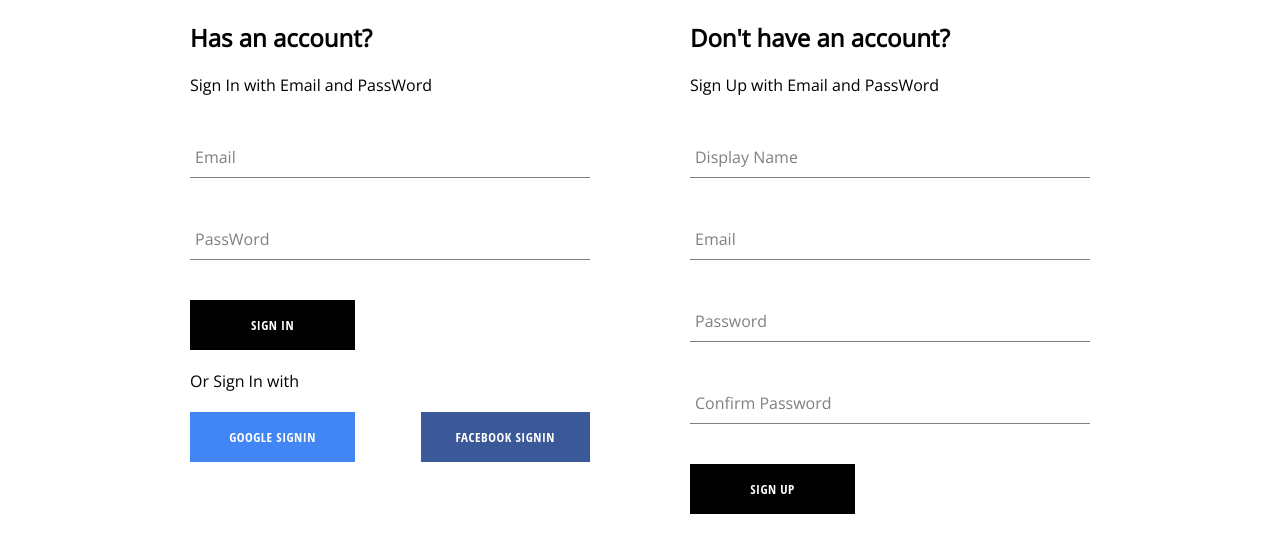
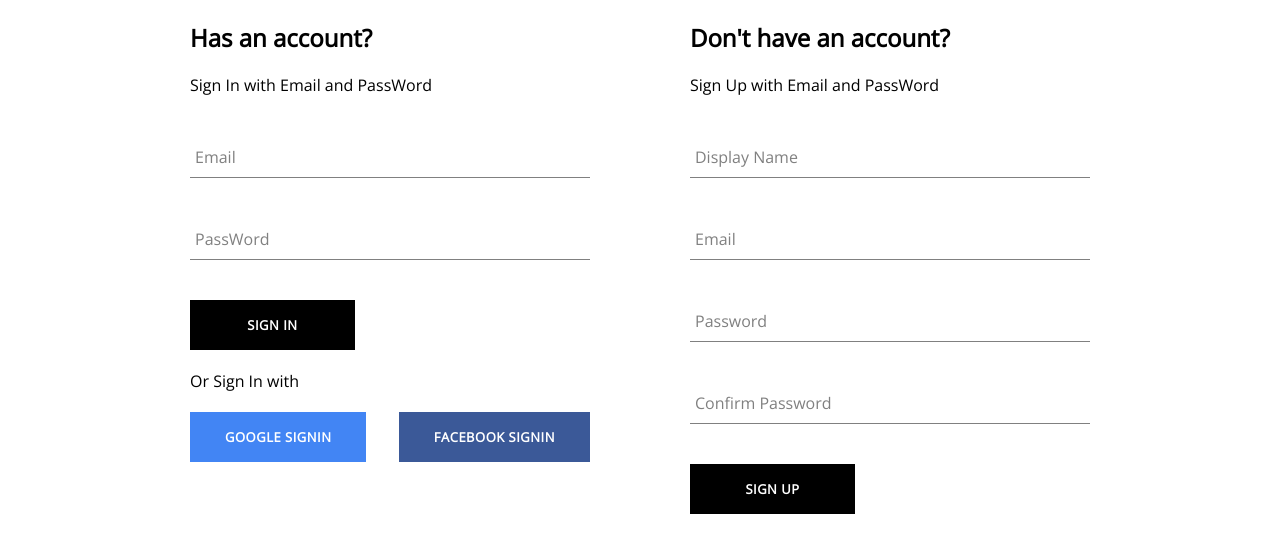
Before and after one commit to AbdElrhmanBakr/brightbrand-ecommerce, a React app: page /auth in a window 1280 px wide. Shown: the part 119-672 px from the top of the page. Built offline with nearby package versions, Linux system fonts and the light colour scheme; some packages are replaced by stand-ins of ours; no server answers; the database is empty.

Commit message:
Add Auto Deply Test5

```diff
--- a/src/components/Button/Button.scss
+++ b/src/components/Button/Button.scss
@@ -9,7 +9,7 @@
   background-color: black;
   color: white;
   text-transform: uppercase;
-  font-family: "Open Sans Condensed";
+  font-family: "Open Sans";
   font-weight: bolder;
   border: none;
   cursor: pointer;
```
